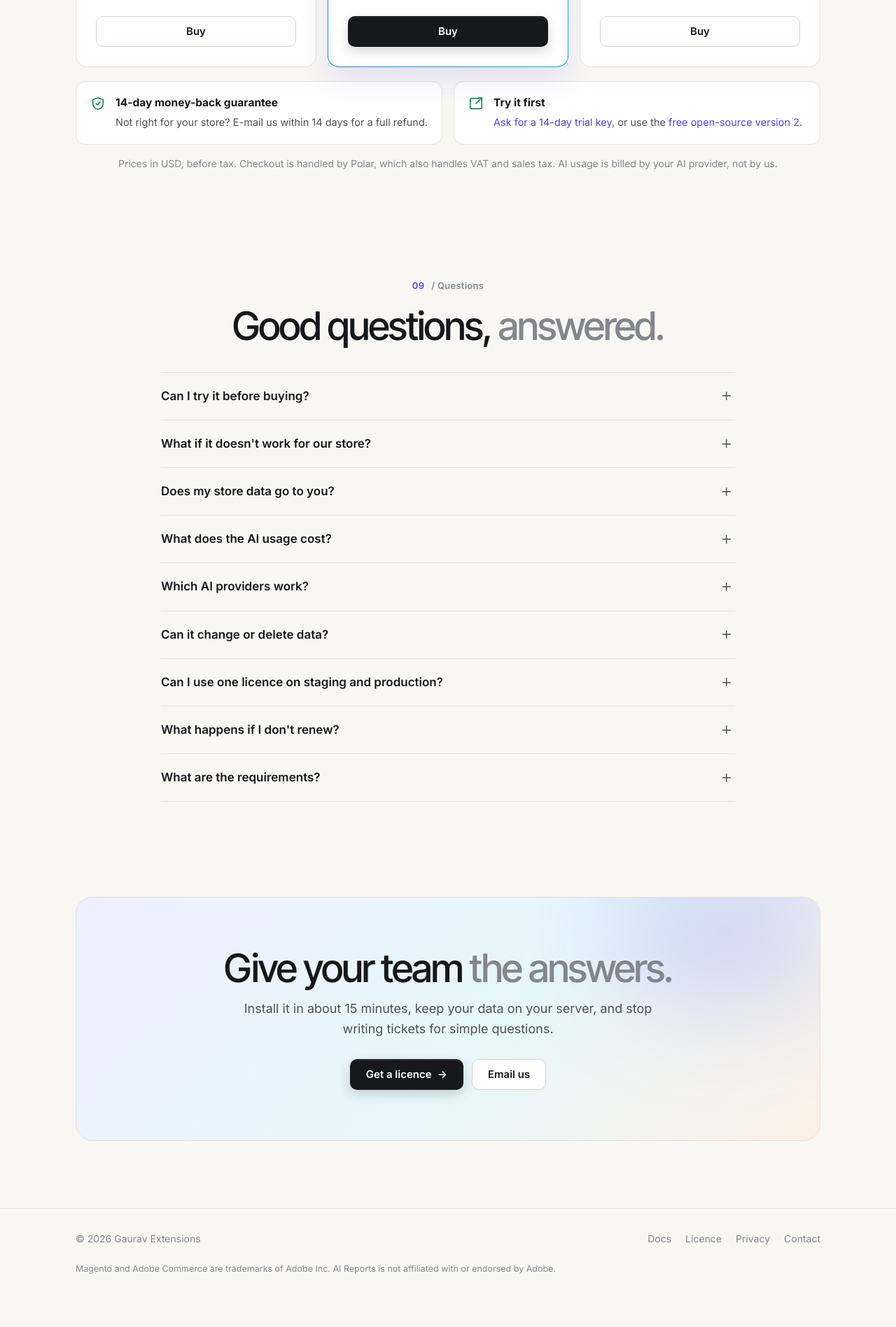
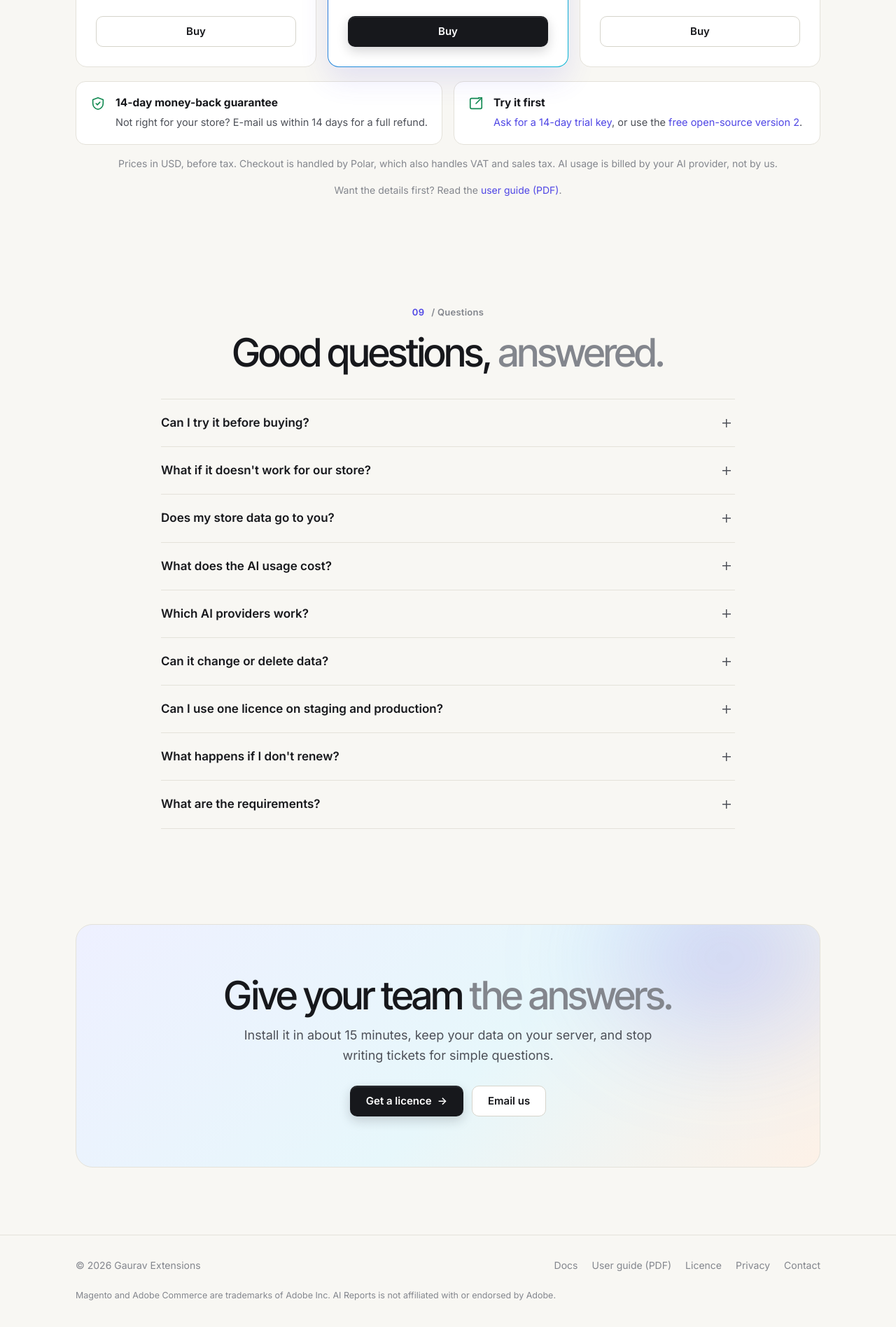
Before and after one commit to gauravharsh15/aireports-site, a plain HTML site: page index.html in a window 1280 px wide. Shown: the part 9119-11016 px from the top of the page at 70% size. Before the commit the page ends 10987 px from the top, so only its background shows below. Drawn offline with Linux system fonts and the light colour scheme.

Commit message:
Add the AI Reports 3.0.1 user guide (PDF) and link it from docs, pricing and footer
Co-Authored-By: Claude Opus 5.5 <noreply@anthropic.com>

```diff
--- a/index.html
+++ b/index.html
@@ -496,6 +496,7 @@
         <div class="assure-item"><svg viewBox="0 0 24 24" fill="none" stroke="currentColor" stroke-width="1.8" stroke-linecap="round" stroke-linejoin="round" aria-hidden="true"><path d="M21 7.5V18a2 2 0 0 1-2 2H5a2 2 0 0 1-2-2V6a2 2 0 0 1 2-2h11.5"/><path d="M16 3h5v5"/><path d="m21 3-9 9"/></svg><div><b>Try it first</b><span><a data-contact data-subject="Trial key for AI Reports" data-body="Hi Gaurav,%0A%0AI'd like a 14-day trial key for AI Reports 3.%0A%0AStore domain:%0AMagento Open Source or Adobe Commerce:%0A%0AThanks" href="#">Ask for a 14-day trial key</a>, or use the <a href="https://github.com/gauravharsh15/magento2-ai-reports" rel="noopener" target="_blank">free open-source version 2</a>.</span></div></div>
       </div>
       <p class="fine center">Prices in USD, before tax. Checkout is handled by Polar, which also handles VAT and sales tax. AI usage is billed by your AI provider, not by us.</p>
+      <p class="fine center">Want the details first? Read the <a href="guide.pdf">user guide (PDF)</a>.</p>
     </div>
   </section>
 
@@ -541,6 +542,7 @@
     <span>© <span id="year">2026</span> Gaurav Extensions</span>
     <nav>
       <a href="docs.html">Docs</a>
+      <a href="guide.pdf">User guide (PDF)</a>
       <a href="licence.html">Licence</a>
       <a href="privacy.html">Privacy</a>
       <a data-contact href="#">Contact</a>
```
Also changed, not shown: docs.html (+2 -0 lines), licence.html (+1 -0 lines), privacy.html (+1 -0 lines), 1 other file.
